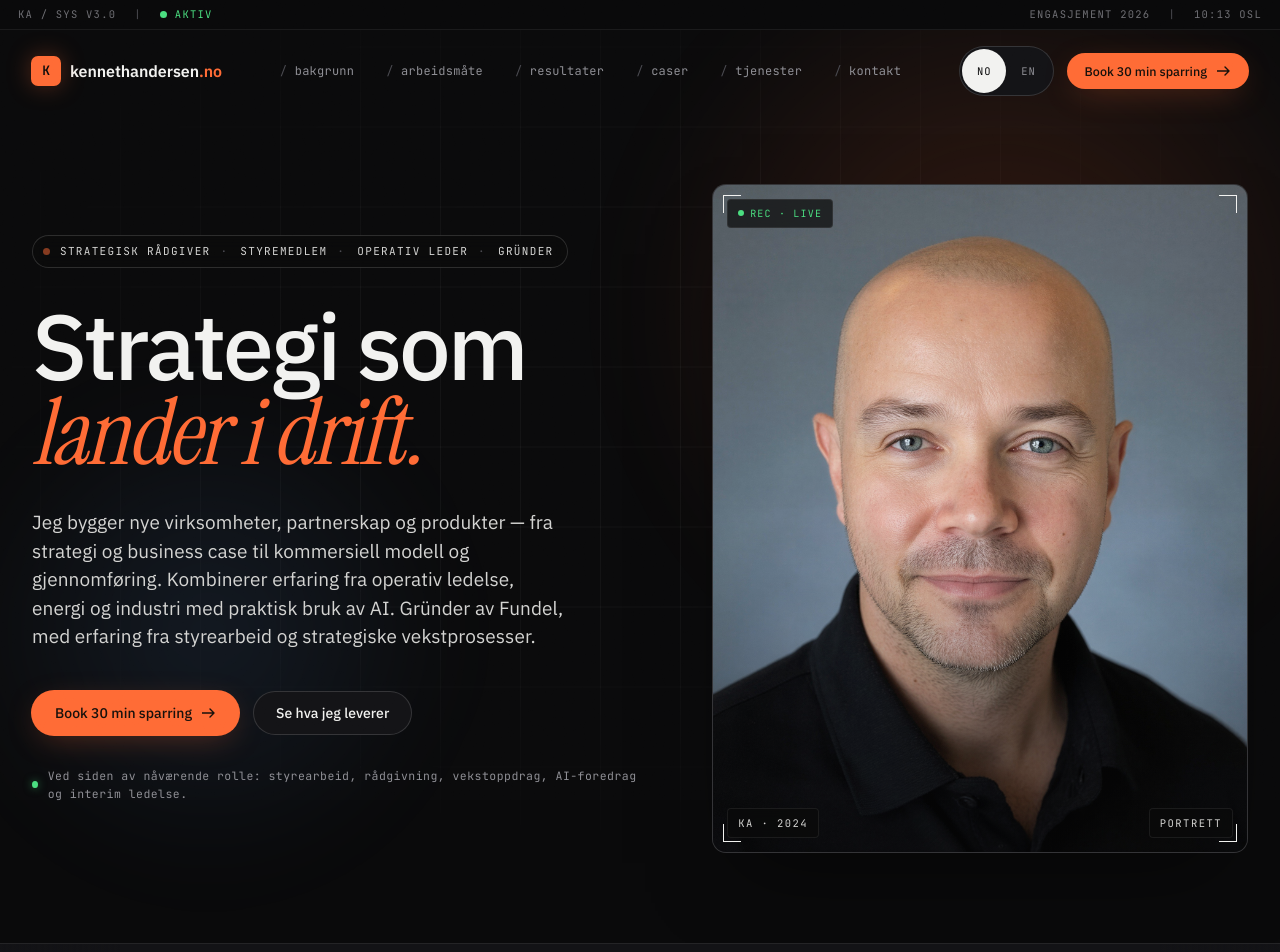
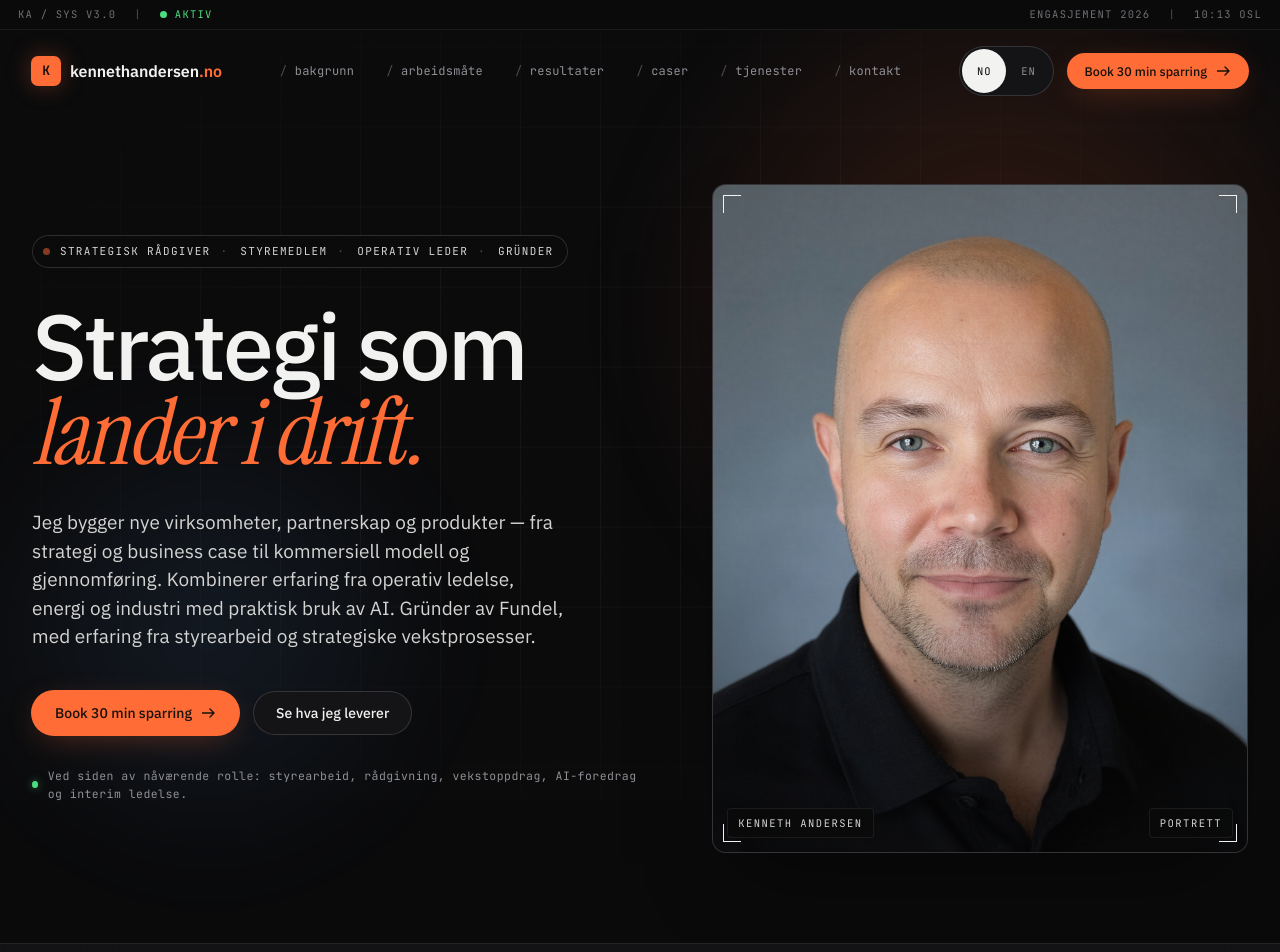
Before and after one commit to kenneth359/kenneth-andersen, a Next.js app: page / in a window 1280 px wide. Shown: the top 952 px of the page. Built offline with nearby package versions, Linux system fonts and the light colour scheme.

Commit message:
Refresh components/Hero.tsx

```diff
--- a/components/Hero.tsx
+++ b/components/Hero.tsx
@@ -38,7 +38,11 @@ function HeroCTAs({ ctaPrimary, ctaSecondary }: { ctaPrimary: string; ctaSeconda
 function PhotoFrame({ src }: { src: string }) {
   const { lang } = useLang();
   return (
-    <div className="photo-frame">
+    <div className="portrait-stage">
+      <div className="orbit orbit-one" aria-hidden="true" />
+      <div className="orbit orbit-two" aria-hidden="true" />
+      <div className="portrait-glow" aria-hidden="true" />
+      <div className="photo-frame">
       <Image
         src={src}
         alt="Kenneth Andersen — strategisk rådgiver, styremedlem og foredragsholder"
@@ -47,12 +51,13 @@ function PhotoFrame({ src }: { src: string }) {
         sizes="(max-width: 980px) 460px, 40vw"
         style={{ objectFit: "cover" }}
       />
-      <div className="telemetry">REC · LIVE</div>
+
       <div className="corner tl" /><div className="corner tr" />
       <div className="corner bl" /><div className="corner br" />
       <div className="photo-meta">
-        <span className="l">KA · 2024</span>
+        <span className="l">KENNETH ANDERSEN</span>
         <span className="l">{lang === "no" ? "PORTRETT" : "PORTRAIT"}</span>
+      </div>
       </div>
     </div>
   );
```
